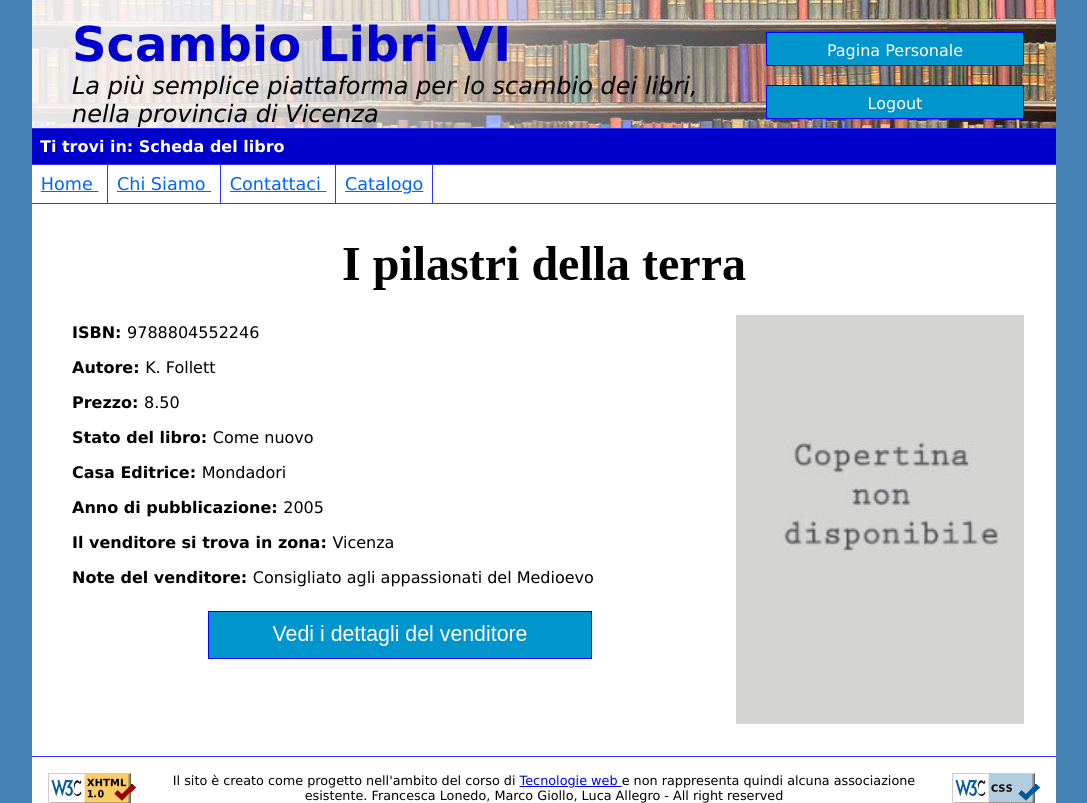
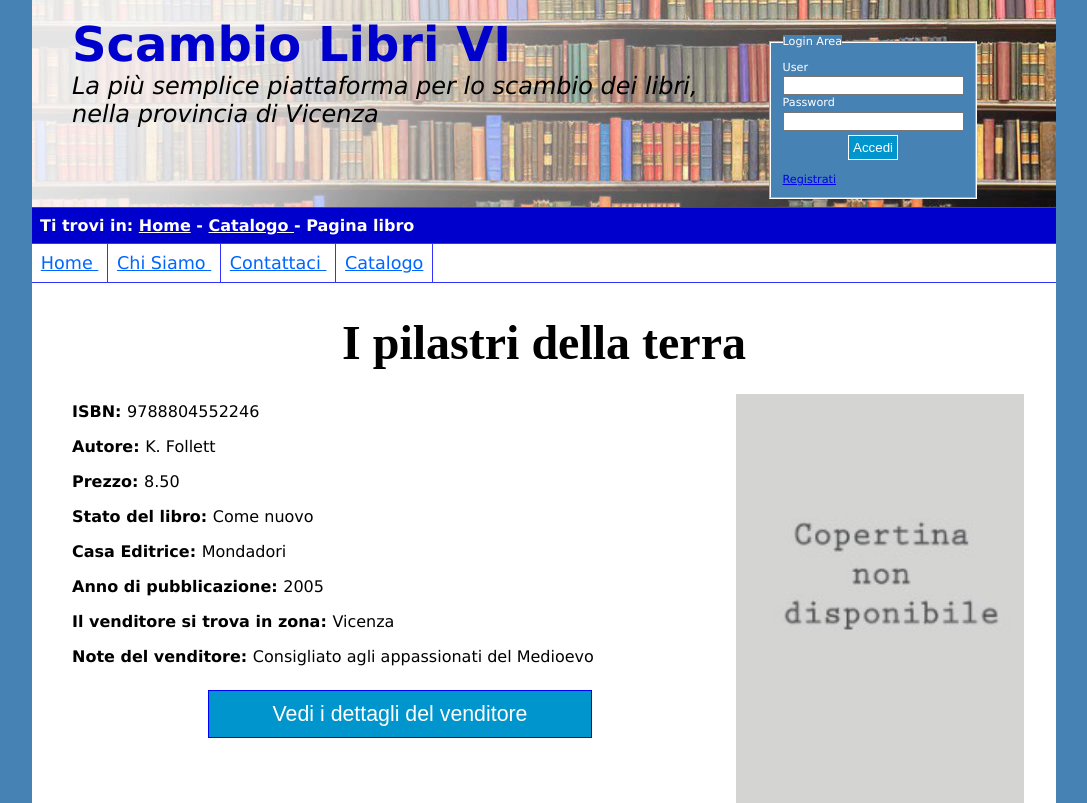
Before and after one commit to flonedo/tecWeb, a PHP site: page /Progetto/schedaLibro.php?id=1 in a window 1280 px wide. Shown: the top 803 px of the page, without its empty margins (96-1183 px from the left). Run offline with PHP 8.4, Linux system fonts and the light colour scheme; a user stored in the database is signed in; data comes from the database, SQL or seed files in the repository.

Commit message:
Avanzamentosuddivisione header contenuto e footer

```diff
--- a/tecweb/Progetto/catalogo.php
+++ b/tecweb/Progetto/catalogo.php
@@ -53,8 +53,8 @@
 		$header = str_replace("<!-- login -->", $log, $header);
 		$men = file_get_contents("menuCatalogo.html");
 		$header = str_replace("<!-- menu -->", $men, $header);
-		$con = file_get_contents("corpo.html")
-		$con = str_replace(" <!--corpo--> ", $output, $con);
+		$con = file_get_contents("corpo.html");
+		$con = str_replace("<!--corpo-->", $output, $con);
 		$header = str_replace("<!--titolo-->", "Catalogo - Scambio Libri Vi", $header);
 		echo $header;
 		echo $con;
--- /dev/null
+++ b/tecweb/Progetto/menuCompleto.html
@@ -0,0 +1,9 @@
+ <div id = "menu">
+        <p class="aiuti"> <a href="#el">Leggi men&ugrave;</a> oppure <a href="#novita" class="aiuti"> Passa alle novit&agrave;</a>
+        <ul id="el">
+            <li>  <span xml:lang="en">  <a href = "index.php"> Home </a> </span>  </li>
+            <li class="centrali">  <a href="chisiamo.php"> Chi Siamo </a> </li>
+            <li class="centrali" > <a href="contattaci.php"> Contattaci </a>  </li>
+            <li class="ultimo" id="current">  <a href="catalogo.php"> Catalogo </a> </li>
+        </ul>
+</div>
--- a/tecweb/Progetto/schedaLibro.php
+++ b/tecweb/Progetto/schedaLibro.php
@@ -1,64 +1,9 @@
-<!DOCTYPE html PUBLIC "-//W3C//DTD XHTML 1.0 Transitional//EN"
-"http://www.w3.org/TR/xhtml1/DTD/xhtml1-transitional.dtd">
-
-<html xmlns="http://www.w3.org/1999/xhtml" xml:lang="it" lang="it" >
-    <head>
-	<title> Scheda libro - ScambioLibriVi </title>
-    	<meta http-equiv="Content-Type" content="text/html; charset=UTF-8" />
-        <meta name="title" content="Scambio Libri Vi" />
-        <meta name="description" content="Sito dedicato allo scambio di libri usati, pensato per la provincia di Vicenza e dintorni" />
-		<link rel="stylesheet" type="text/css" href="style/style.css" media="handheld, screen"/>
-		<link  rel = "stylesheet" type="text/css" href="style/small.css" media= "handheld, screen and (max-width:480px), only screen and (max-device-width:480px)" />
-		<link rel = "stylesheet" type="text/css"  href="style/print.css" media="print"/>
-        <script src="showDetailsBook.js"></script>
-     </head>
-     <body>
-
-	<div id="header">
-     <div id="titolo">
-		 <h1> Scambio Libri VI </h1>
-		 <h2> La più semplice piattaforma per lo scambio dei libri, nella provincia di Vicenza  </h2>
-     </div>
-
-      <?php
-        session_start();
-          if(!isset($_SESSION["user"])){
-            echo'    <div id="logForm">
-                 <form id="loginForm" method="post" action="actionLogin.php">
-                    <fieldset>
-                        <legend> Login Area </legend>
-                        <label> User  </label> <br/>
-                        <input  name="us" type="text" title="Inserisci User"/> <br/>
-                        <label> Password </label> <br/>
-                        <input name="psw" type="password" title="Inserici la password"/> <br/>
-                        <input type="submit" value="Accedi" title="Clicca per accedere" /> <br/>
-                        <a id="linkregistrati" href="register.html" title="Oppure Registrati"> Registrati </a>
-                    </fieldset>
-                 </form>
-            </div>';
-          }
-        else
-            echo '<a class="abutt" id="aPers" href="userHome.php" title="Vai alla tua pagina personale"> Pagina Personale </a> </br>
-                  <a class="abutt" id="logout" href="logout.php" title="Esci"> Logout </a>'
-     ?>
-</div>
-  	 <div id="where">
-        <p> Ti trovi in: Scheda del libro </p>
-     </div>
-     <div id = "menu">
-        <ul>
-            <li id="current">  <a href="index.php"> <span xml:lang="en"> Home  </span> </a> </li>
-            <li class="centrali">  <a href="chisiamo.php">Chi Siamo </a></li>
-            <li class="centrali">  <a href="contact.php"> Contattaci </a> </li>
-            <li class="ultimo"> <a href="catalogo.php"> Catalogo </a> </li>
-        </ul>
-    </div>
-    <div id="corpo">
-    <?php
+<?php
     	//Vado a recuperarmi l'id del libro
     	$id = $_GET["id"];
+    	$output = "";
         //Vado ad eseguire la connessione
-         require_once 'connectDB.php';
+        require_once 'connectDB.php';
         $lib = new connectDB();
         $openConnection = $lib -> accessDB();
         if(!$openConnection){
@@ -75,7 +20,7 @@
             //Mi prelevo le informazioni relative al venditore
             $infoVenditore = $infoL -> getInfoVenditore($resultInfo["username"], $connection);
             if(!$infoVenditore){
-            	echo "<p> Errore nel trovare i risultati dell'utente </p>";
+            	$output = $output."<p> Errore nel trovare i risultati dell'utente </p>";
             }
             else{
                   //creo i cookie relativi all'infoVenditore
@@ -84,7 +29,7 @@
 
             //Vado a stampare le informazioni del libro
             if($resultInfo){
-                	$output =  '<h1>'.$resultInfo["titolo"].'</h1>'.
+                	$output =  $output.'<h1>'.$resultInfo["titolo"].'</h1>'.
                                     '<img src="photo/'.$resultInfo["foto"].'" id="fotoLibro" alt="La foto del libro '.$resultInfo["titolo"].'"/>'.
                                     '<div id="infoL">'.
                     				'<p id="ISBN" class="info"> <span class="grass"> ISBN: </span>'.$resultInfo["ISBN"].'</p>'.
@@ -98,7 +43,7 @@
                      if($resultInfo["note"]!=NULL){
                      	$output = $output. '<p id="note" class="info"> <span class="grass"> Note del venditore: </span>'.$resultInfo["note"].'</p>';
                      }
-                     echo $output.'<button type="button" onclick="showDetails()"> Vedi i dettagli del venditore </button>
+                     $output = $output.'<button type="button" onclick="showDetails()"> Vedi i dettagli del venditore </button>
                         <div id="dettaUser">
                      	<p id="user"> </p>
                         <p id="name"> </p>
@@ -112,16 +57,28 @@
                      ';
             }
             else{
-            	echo "<p> Non ci sono informazioni da visualizzare </p>";
+            	$output = $output."<p> Non ci sono informazioni da visualizzare </p>";
             }
         }
 
+        $header = file_get_contents("header.html");
+		$footer = file_get_contents("footer.html");
+		$header = str_replace("<!--posizione -->", "<a href='index.php'>Home</a> - <a href = 'catalogo.php'>Catalogo </a> - Pagina libro", $header);
+		if(!isset($_SESSION["user"])){
+			$log = file_get_contents("areaLogin.html");
+		}
+		else{
+			$log = '<a class="abutt" id="aPers" href="userHome.php" title="Vai alla tua pagina personale"> Pagina Personale </a> </br>
+                  <a class="abutt" id="logout" href="logout.php" title="Esci"> Logout </a>';
+		}
+		$header = str_replace("<!-- login -->", $log, $header);
+		$men = file_get_contents("menuCompleto.html");
+		$header = str_replace("<!-- menu -->", $men, $header);
+		$con = file_get_contents("corpo.html");
+		$con = str_replace("<!--corpo-->", $output, $con);
+		$header = str_replace("<!--titolo-->", "Scheda Libro - Scambio Libri Vi", $header);
+		echo $header;
+		echo $con;
+		echo $footer;
+
     ?>
-    </div>
-    <div id="footer">
-    	 <img id="imgValidCode" src="images/valid-xhtml10.png" alt="Html validation"/>
-        <img id="imgValidCSS" src="images/vcss-blue.gif" alt ="cssValidation"/>
-        <p> Il sito &egrave; creato come progetto nell'ambito del corso di <a href="http://informatica.math.unipd.it/laurea/tecnologieweb.html" title="Pagina web del corso di Tecnlogie web" >Tecnologie web </a> e non rappresenta quindi alcuna associazione esistente. Francesca Lonedo, Marco Giollo, Luca Allegro - <span xml:lang="en">All right reserved </span></p>
-    </div>
- </body>
- </html>
```
